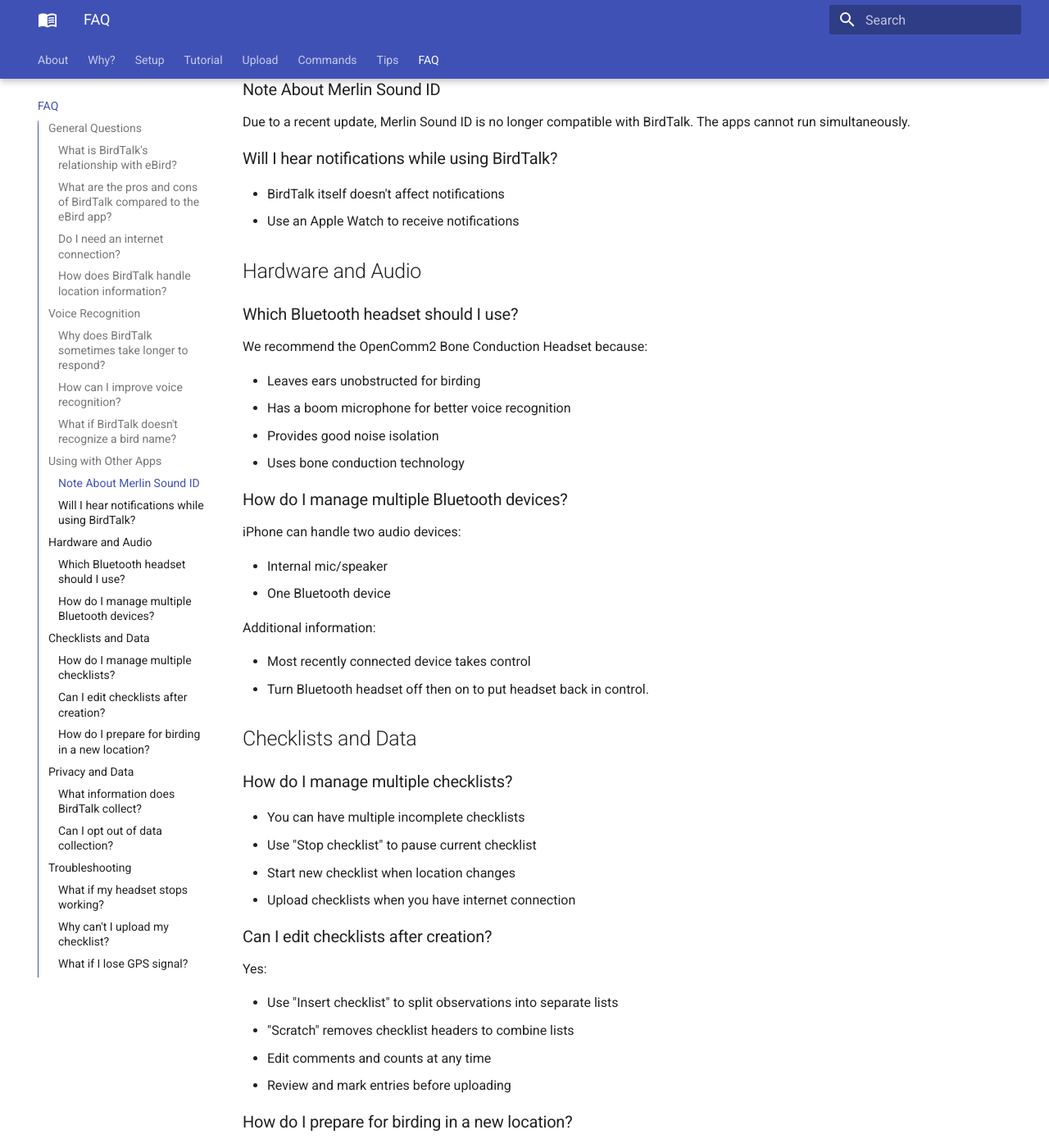
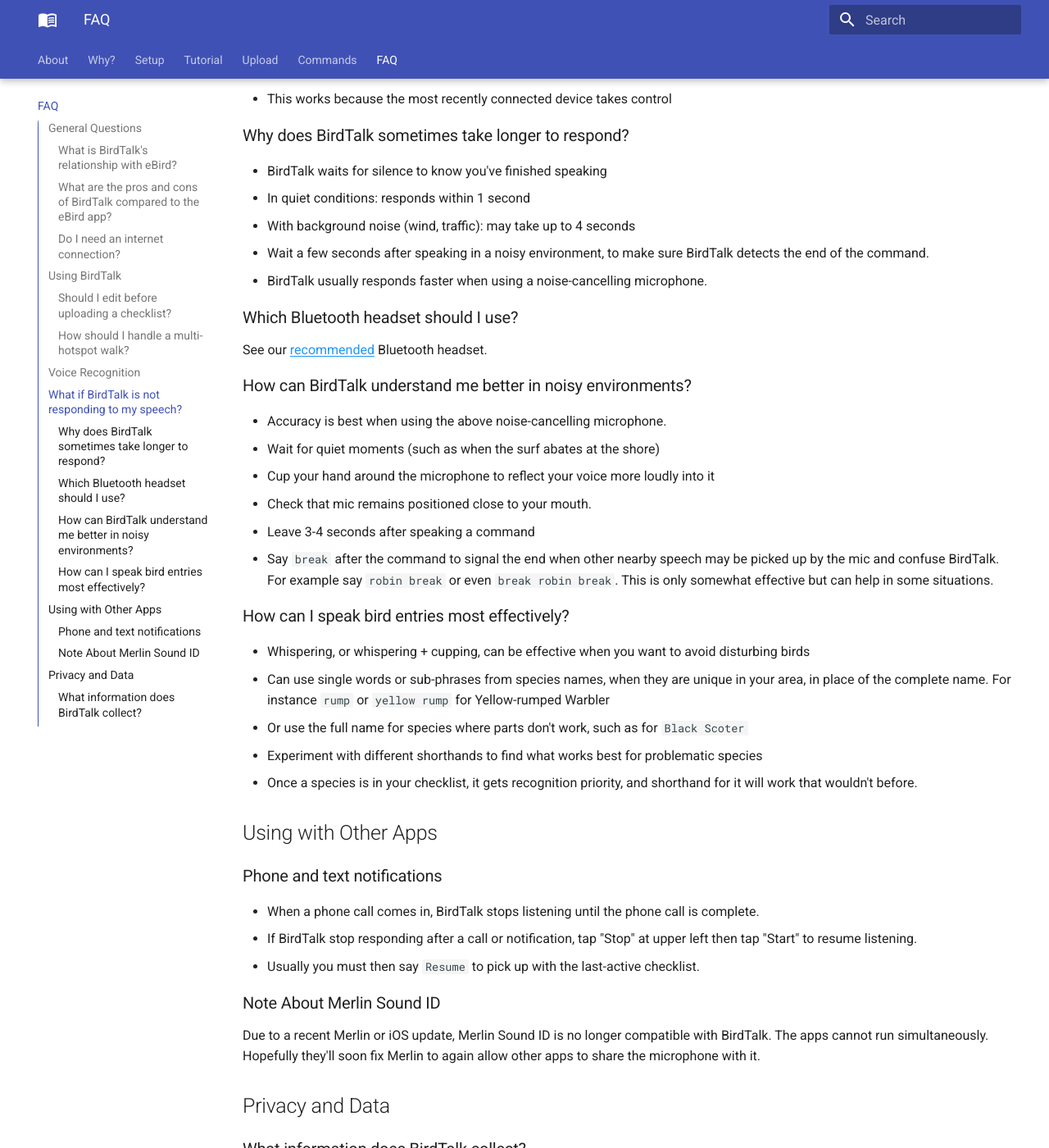
Before and after one commit to johncallender/birdtalk-docs, an MkDocs documentation site: the page built from docs/faq.md, in a window 1280 px wide and 1400 px high, scrolled down 1817 px. Shown: the whole window at 82% size. Built offline with MkDocs 1.6.1 and Material for MkDocs 9.7.7, drawn with Linux system fonts in a browser that asks for light colours; some of the changed text lies outside the part shown.

Commit message:
Combined Tips and Tricks into the FAQ

```diff
--- a/docs/commands/reference.md
+++ b/docs/commands/reference.md
@@ -29,7 +29,7 @@
 - Say `cal quail` → California Quail
 - Say `slope` → Pacific-slope Flycatcher
 - Say `yellow-crown` → Yellow-crowned Night-heron
-- See [Tips and Tricks](../tips-and-tricks.md) for more details.
+- See [FAQ](../faq.md) for more details.
 
 ## Location Management
 
@@ -125,64 +125,12 @@
 - Say `Mute` or `Ignore` - Stops listening for commands
 - Say `Resume` or `Listen` or `Unmute` - Resumes listening
 
-## Help and Information
+## Information
 
 ### System Commands
 
-- Say `Help` - Shows command list
-- Say `Back` - Returns to main screen
 - Say `Time` - BirdTalk speaks current time (also confirms it's listening)
 - Say `Feedback [text]` - Stores feedback for later transmission (note: feedback is saved but not sent immediately)
-- Say `Send feedback` - Submits all stored feedback to developer
+- Say `Send feedback` - Packs all stored feedback into a file that it asks you to email to us
 
-## Breeding Codes
-
-### Basic Codes
-
-- Say `robin singing`
-- Say `bluebird carrying food`
-- Say `chickadee feeding`
-- Say `wren nest with young`
-- Say `dove nest with eggs`
-- Say `towhee carrying nesting material`
-
-### Advanced Codes
-
-- Say `warbler physiological`
-- Say `flicker territorial`
-- Say `junco courtship`
-- Say `nuthatch visiting probable nest`
-- Say `jay agitated behavior`
-- Say `grosbeak pair in suitable habitat`
-
-### Santa Barbara Study Codes
-
-- Say `woodpecker nestling`
-- Say `chickadee feeding fledgling`
-- Say `quail family group`
-- Say `sparrow independent juvenile`
-- Say `swallow cavity nester attending cavity`
-- Say `towhee male singing on territory`
-
-## Tips for Better Recognition
-
-### In noisy environments:
-
-- Speak more clearly and slightly louder
-- Repeat exact phrase if not recognized
-- Wait for quiet moments
-- Try cupping your hand around the microphone
-
-### For better accuracy:
-
-- Use complete phrases
-- Maintain consistent volume
-- Speak at normal pace
-
-### When using shorthand:
-
-- Ensure phrase is unique in your region
-- Use distinctive parts of names
-- Check recognition with "Choose" command
-
-**Next**: For more detailed advice on voice recognition, shorthand names, and troubleshooting, see the [Tips and Tricks](../tips-and-tricks.md) guide.
+**Next**: For more detailed advice on voice recognition, shorthand names, and troubleshooting, see the [FAQ](../faq.md).
--- a/docs/faq.md
+++ b/docs/faq.md
@@ -27,94 +27,81 @@
 - Recording observations
 - Location recording
 
-### How does BirdTalk handle location information?
+## Using BirdTalk
 
-- Records location for each observation
-- Location data helps with hotspot detection and checklist organization
+### Should I edit before uploading a checklist?
+
+Yes:
+
+- Review all entries in your checklist to make sure no undesired species crept in during your session.
+- Fix any errors by tapping the bad item and using the editing commands:
+    - `No` or `Make that`
+    - `Scratch`
+    - `Memo`
+    - `Insert`
+- Review marked (red) entries, and say `Unmark` on each once you've added an appropriate memo.
+- Ensure you've selected the checklist location header, by tapping it or saying `Choose checklist`
+
+### How should I handle a multi-hotspot walk?
+
+- The standard approach is to say `Start checklist` as you enter each new checklist area, which automatically stops the prior checklist.
+- Alternatively you can just `Start checklist` once at the start and record all birds as you go.
+- Then, later, use `Insert checklist` at appropriate points to split it into several checklists.
+- Use `Scratch` to removes checklist headers if you started a new checklist but decide to combine those entries into the previous one.
+
 
 ## Voice Recognition
+
+## What if BirdTalk is not responding to my speech?
+
+- Say `Time` to check that the microphone is receiving the audio
+- Make sure the Start/Stop button at upper left says "Stop" which means it is listening.
+- Power off the Bluetooth headset and make sure the phone internal mic can hear you by saying `Time`.  Then power on the Bluetooth headset and try again.
+- This works because the most recently connected device takes control
 
 ### Why does BirdTalk sometimes take longer to respond?
 
 - BirdTalk waits for silence to know you've finished speaking
 - In quiet conditions: responds within 1 second
-- With background noise (wind, traffic): may take up to 3 seconds
-- Solution: Wait for a quiet moment or speak more clearly
+- With background noise (wind, traffic): may take up to 4 seconds
+- Wait a few seconds after speaking in a noisy environment, to make sure BirdTalk detects the end of the command.
+- BirdTalk usually responds faster when using a noise-cancelling microphone.
 
-### How can I improve voice recognition?
+### Which Bluetooth headset should I use?
 
-1. Speak clearly and consistently
-2. If a command isn't recognized, repeat the exact same phrase
-3. In noisy conditions:
+See our [recommended](installation/requirements-and-setup.md/#requirements) Bluetooth headset.
 
-   - Speak slightly louder
-   - Position microphone closer
-   - Wait for quieter moments
 
-### What if BirdTalk doesn't recognize a bird name?
+### How can BirdTalk understand me better in noisy environments?
 
-- Try using a unique part of the name
-- Repeat the exact same phrase
-- Check the [command reference](commands/reference.md) for shorthand examples
-- Once a species is in your checklist, its name gets priority for recognition
+- Accuracy is best when using the above noise-cancelling microphone.
+- Wait for quiet moments (such as when the surf abates at the shore)
+- Cup your hand around the microphone to reflect your voice more loudly into it
+- Check that mic remains positioned close to your mouth.
+- Leave 3-4 seconds after speaking a command
+- Say `break` after the command to signal the end when other nearby speech may be picked up by the mic and confuse BirdTalk.  For example say `robin break` or even `break robin break`.  This is only somewhat effective but can help in some situations.
+
+### How can I speak bird entries most effectively?
+
+- Whispering, or whispering + cupping, can be effective when you want to avoid disturbing birds
+- Can use single words or sub-phrases from species names, when they are unique in your area, in place of the complete name.  For instance `rump` or `yellow rump` for Yellow-rumped Warbler
+- Or use the full name for species where parts don't work, such as for `Black Scoter`
+- Experiment with different shorthands to find what works best for problematic species
+- Once a species is in your checklist, it gets recognition priority, and shorthand for it will work that wouldn't before.
+
 
 ## Using with Other Apps
 
+### Phone and text notifications
+
+- When a phone call comes in, BirdTalk stops listening until the phone call is complete.
+- If BirdTalk stop responding after a call or notification, tap "Stop" at upper left then tap "Start" to resume listening.
+- Usually you must then say `Resume` to pick up with the last-active checklist.
+
 ### Note About Merlin Sound ID
 
-Due to a recent update, Merlin Sound ID is no longer compatible with BirdTalk. The apps cannot run simultaneously.
+Due to a recent Merlin or iOS update, Merlin Sound ID is no longer compatible with BirdTalk. The apps cannot run simultaneously.  Hopefully they'll soon fix Merlin to again allow other apps to share the microphone with it.
 
-### Will I hear notifications while using BirdTalk?
-
-- BirdTalk itself doesn't affect notifications
-- Use an Apple Watch to receive notifications
-
-## Hardware and Audio
-
-### Which Bluetooth headset should I use?
-
-We recommend the OpenComm2 Bone Conduction Headset because:
-
-- Leaves ears unobstructed for birding
-- Has a boom microphone for better voice recognition
-- Provides good noise isolation
-- Uses bone conduction technology
-
-### How do I manage multiple Bluetooth devices?
-
-iPhone can handle two audio devices:
-
-- Internal mic/speaker
-- One Bluetooth device
-
-Additional information:
-
-- Most recently connected device takes control
-- Turn Bluetooth headset off then on to put headset back in control.
-
-## Checklists and Data
-
-### How do I manage multiple checklists?
-
-- You can have multiple incomplete checklists
-- Use "Stop checklist" to pause current checklist
-- Start new checklist when location changes
-- Upload checklists when you have internet connection
-
-### Can I edit checklists after creation?
-
-Yes:
-
-- Use "Insert checklist" to split observations into separate lists
-- "Scratch" removes checklist headers to combine lists
-- Edit comments and counts at any time
-- Review and mark entries before uploading
-
-### How do I prepare for birding in a new location?
-
-1. Make sure you've completed the initial setup
-2. You can bird offline in any location
-3. Remember to upload checklists when back online
 
 ## Privacy and Data
 
@@ -124,38 +111,3 @@
 - Stores phonetic format of commands (not readable text)
 - Uses GPS data for hotspot detection and location recording
 - All data is used solely for app functionality and debugging
-
-### Can I opt out of data collection?
-
-- When muted or checklist stopped, no logging occurs
-- Use "Shut down" to completely stop all app functions
-- Contact developer for specific privacy concerns
-
-## Troubleshooting
-
-### What if my headset stops working?
-
-1. Try power cycling the headset
-2. Turn headset off and back on to reset audio
-3. Check Bluetooth connections in iPhone Settings
-4. Ensure headset is most recently connected device
-
-### Why can't I upload my checklist?
-
-Common reasons:
-
-- No internet connection
-- Marked (red) entries need review
-- Not selected on checklist header
-
-Solution:
-
-- Unmark entries
-- Select header
-- Ensure internet connection
-
-### What if I lose GPS signal?
-
-- BirdTalk continues recording observations
-- Location data may be less accurate
-- Consider adding location notes in memos
--- a/docs/tips-and-tricks.md
+++ /dev/null
@@ -1,129 +0,0 @@
-# BirdTalk Tips and Tricks
-
-## Voice Recognition Success
-
-### Speaking Techniques
-
-- Speak clearly and consistently
-- Use the same phrase when repeating commands
-- Wait for quiet moments in noisy conditions
-- Position microphone closer in windy conditions
-- Speak slightly louder with background noise
-- Try cupping your hand around the microphone
-- Whispering, or whispering + cupping, can be effective when you want to avoid disturbing birds
-
-### Bird Names
-
-- Use unique parts of names for faster recognition
-- Try using just part of the name (e.g., say "shrike" instead of "loggerhead shrike")
-- Shorter names often work better as they're less likely to be misheard
-- Once a species is in your checklist, its name gets priority
-- Check the [Command Reference](commands/reference.md) for shorthand options
-- Repeat the exact same phrase if not recognized initially
-- Experiment with different shorthands to find what works best for problematic species
-
-### Response Times
-
-- Normal response: within 1 second in quiet conditions
-- May take up to 3 seconds with background noise
-- BirdTalk waits for silence to know you've finished speaking
-- Be patient in noisy environments
-
-## Field Preparation
-
-### New Location Checklist
-
-1. Start a checklist at your location
-2. BirdTalk will suggest the nearest hotspot
-3. You can bird offline after initial setup
-4. Upload checklists when back online
-
-### Managing Multiple Checklists
-
-- Create separate checklists for different locations
-- Use "Stop checklist" to pause current list
-- Start new checklist when changing locations
-- "Insert checklist" splits observations into separate lists
-- "Scratch" removes headers to combine lists
-
-## Using with Other Apps
-
-### Notifications
-
-- BirdTalk itself doesn't affect notifications
-- Use Apple Watch for important notifications
-
-### Note About Merlin Sound ID
-
-Due to a recent update, Merlin Sound ID is no longer compatible with BirdTalk. The apps cannot run simultaneously.
-
-## Audio Equipment Tips
-
-### Bluetooth Management
-
-iPhone handles two audio sources:
-
-- Internal mic/speaker
-- One Bluetooth device
-
-Additional information:
-
-- Most recently connected device takes control
-- Turn Bluetooth headset on/off to switch devices if needed
-- Turn Bluetooth headset on/off if having connection issues
-
-### Optimizing Audio Setup
-
-1. Connect Bluetooth headset before starting BirdTalk
-2. Test voice recognition in different environments
-3. If needed, turn Bluetooth headset off/on to switch audio devices
-
-## Checklist Management
-
-### Before Uploading
-
-- Review marked (red) entries
-- Ensure you've selected the checklist location header
-- Check internet connection
-- Verify all entries are unmarked
-
-### Editing Options
-
-- Edit comments and counts at any time
-- Review entries before uploading
-- Split or combine checklists as needed
-
-## Offline Usage
-
-### What Works Offline
-
-- Creating new checklists
-- Recording observations
-- Adding comments and counts
-
-### What Needs Internet
-
-- Initial installation and setup
-- Uploading checklists to eBird
-
-### Audio Issues
-
-- Say `Time` to check which device is handling the audio
-
-## Troubleshooting Quick Fixes
-
-### Audio Issues
-
-1. Power cycle Bluetooth headset
-2. Turn headset off and back on to reset audio
-3. Check Bluetooth connections in Settings
-4. Ensure headset is recently connected
-
-### Recognition Issues
-
-1. Try exact same phrase again
-2. Switch microphones
-3. Wait for quieter moment
-4. Position microphone closer
-
-**Next**: [FAQ](faq.md)
--- a/mkdocs.yml
+++ b/mkdocs.yml
@@ -34,7 +34,6 @@
   - Tutorial: getting-started.md
   - Upload: uploading-checklists.md
   - Commands: commands/reference.md
-  - Tips: tips-and-tricks.md
   - FAQ: faq.md
 
 repo_url: ""  # Hide GitHub link
```
Also changed, not shown: docs/getting-started.md (+1 -1 lines), docs/index.md (+0 -1 lines).
